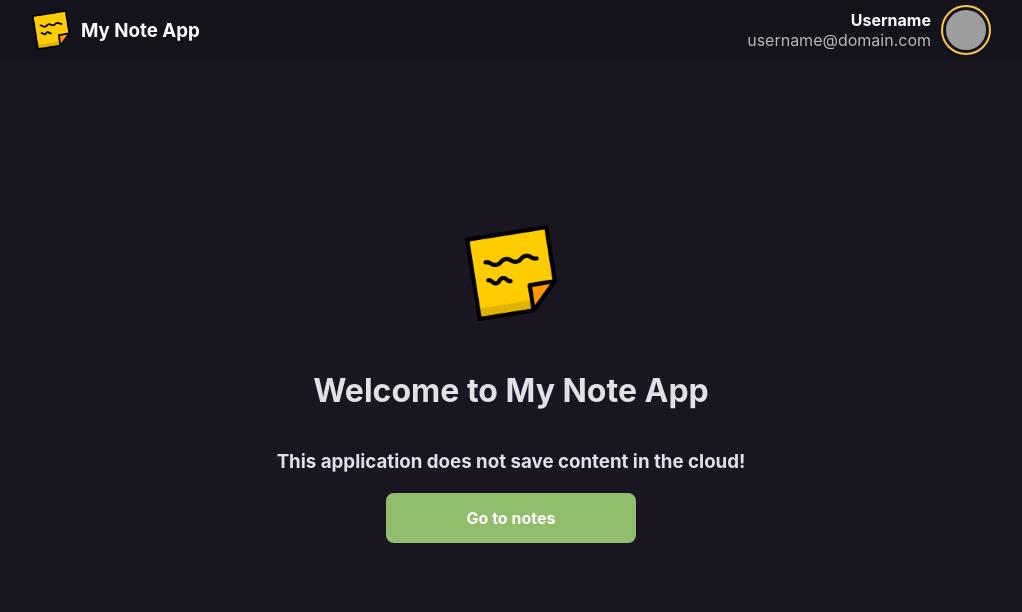
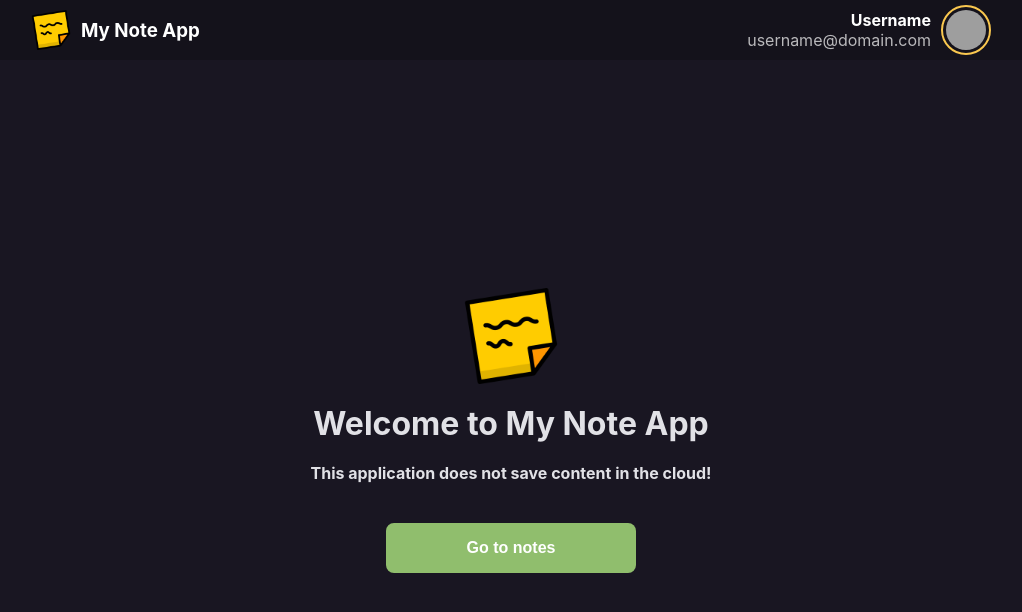
Before and after one commit to gustavoharff/private-notes, a React app in the folder packages/web/: page /#/ in a window 1280 px wide. Shown: the top 612 px of the page, without its empty margins (129-1151 px from the left). Built offline with nearby package versions, Linux system fonts and the light colour scheme; grey boxes are pictures that could not be loaded.

Commit message:
fix: layout and button component

```diff
--- a/packages/web/electron/main.ts
+++ b/packages/web/electron/main.ts
@@ -21,7 +21,7 @@ function createWindow(): void {
     webPreferences: {
       nodeIntegration: true,
     },
-    resizable: false,
+    // resizable: false,
   });
 
   if (process.env.NODE_ENV === 'development') {
--- /dev/null
+++ b/packages/web/src/components/Button/index.tsx
@@ -0,0 +1,19 @@
+import React from 'react';
+
+import { Container } from './styles';
+
+interface ButtonProps {
+  to: string;
+  title: string;
+  color: string;
+}
+
+const Button: React.FC<ButtonProps> = ({ to, title, color, children }) => ( //eslint-disable-line
+  <Container to={to} color={color}>
+    <button type="button">
+      {children}
+      {title}
+    </button>
+  </Container>
+);
+export default Button;
--- /dev/null
+++ b/packages/web/src/components/Button/styles.ts
@@ -0,0 +1,29 @@
+import styled from 'styled-components';
+import { Link } from 'react-router-dom';
+import { darken } from 'polished';
+
+export const Container = styled(Link)<{ color: string }>`
+  width: 250px;
+  height: 50px;
+  margin-top: 20px;
+  display: flex;
+  align-items: center;
+  justify-content: center;
+  text-align: center;
+
+  button {
+    width: 100%;
+    height: 100%;
+    border: 0;
+    font-weight: bold;
+    color: #fff;
+    font-size: 16px;
+    background: ${(props) => props.color};
+    border-radius: 8px;
+    transition: background-color 0.2s;
+
+    &:hover {
+      background: ${(props) => darken(0.2, props.color)};
+    }
+  }
+`;
--- a/packages/web/src/pages/Dashboard/index.tsx
+++ b/packages/web/src/pages/Dashboard/index.tsx
@@ -1,5 +1,6 @@
 import React from 'react';
-import { Link } from 'react-router-dom';
+
+import Button from '../../components/Button';
 
 import logo from '../../assets/icon.png';
 
@@ -10,9 +11,8 @@ const Dashboard: React.FC = () => (
     <img src={logo} alt="My Note App" />
     <h1>Welcome to My Note App</h1>
 
-    <h3>This application does not save content in the cloud!</h3>
-
-    <Link to="/lobby">Go to notes</Link>
+    <strong>This application does not save content in the cloud!</strong>
+    <Button to="/lobby" title="Go to notes" color="#90be6d" />
   </Container>
 );
 export default Dashboard;
--- a/packages/web/src/pages/Dashboard/styles.ts
+++ b/packages/web/src/pages/Dashboard/styles.ts
@@ -1,43 +1,19 @@
 import styled from 'styled-components';
-import { darken } from 'polished';
 
 export const Container = styled.div`
-  height: 617px;
+  height: calc(100vh - 60px);
   display: flex;
   flex-direction: column;
-  width: 100%;
-  flex: 1;
+  justify-content: center;
   align-items: center;
-  justify-content: center;
-  text-align: center;
 
   img {
-    padding: 30px;
-    width: 156px;
-    height: 156px;
+    width: 96px;
+    margin-bottom: 20px;
   }
 
   h1,
-  h3,
-  a {
-    padding: 20px;
-  }
-
-  a {
-    width: 250px;
-    height: 50px;
-    background: #90be6d;
-    color: #fff;
-    display: flex;
-    align-items: center;
-    justify-content: center;
-    text-align: center;
-    border-radius: 8px;
-    font-weight: bold;
-    transition: background-color 0.2s;
-
-    &:hover {
-      background: ${darken(0.2, '#90be6d')};
-    }
+  strong {
+    margin-bottom: 20px;
   }
 `;
--- a/packages/web/src/pages/Lobby/index.tsx
+++ b/packages/web/src/pages/Lobby/index.tsx
@@ -1,12 +1,13 @@
 import React from 'react';
-import { Link } from 'react-router-dom';
+
+import Button from '../../components/Button';
 
 import { Container } from './styles';
 
 const Lobby: React.FC = () => (
   <Container>
-    <Link to="/notes/1">Note 1</Link>
-    <Link to="/notes/2">Nota 2</Link>
+    <Button to="/notes/1" title="First note" color="#f9c74f" />
+    <Button to="/notes/2" title="Second note" color="#f9c74f" />
   </Container>
 );
 
--- a/packages/web/src/pages/Lobby/styles.ts
+++ b/packages/web/src/pages/Lobby/styles.ts
@@ -1,5 +1,4 @@
 import styled from 'styled-components';
-import { darken } from 'polished';
 
 export const Container = styled.div`
   display: flex;
@@ -7,26 +6,4 @@ export const Container = styled.div`
   justify-content: center;
   height: calc(100vh - 60px);
   flex-direction: column;
-
-  a {
-    text-decoration: none;
-    border: 0;
-    width: 250px;
-    height: 50px;
-    background: #f9c74f;
-    color: #fff;
-    display: flex;
-    align-items: center;
-    justify-content: center;
-    text-align: center;
-    border-radius: 8px;
-    font-weight: bold;
-    transition: background-color 0.2s;
-    font-size: 16px;
-    margin: 10px;
-
-    &:hover {
-      background: ${darken(0.2, '#f9c74f')};
-    }
-  }
 `;
--- a/packages/web/src/pages/Notes/index.tsx
+++ b/packages/web/src/pages/Notes/index.tsx
@@ -3,6 +3,7 @@ import { TiArrowLeft } from 'react-icons/ti';
 import { Link, useParams } from 'react-router-dom';
 
 import { Container, Title, Text } from './styles';
+import Button from '../../components/Button';
 
 const Notes: React.FC = () => {
   const { id } = useParams();
@@ -33,19 +34,17 @@ const Notes: React.FC = () => {
 
   return (
     <Container>
-      <div>
-        <Link to="/lobby">
-          <TiArrowLeft size={30} />
-        </Link>
-
-        <Title
-          placeholder="Type the title"
-          onChange={handleChangeTitle}
-          value={content.title}
-        />
-      </div>
+      <Title
+        placeholder="Type the title"
+        onChange={handleChangeTitle}
+        value={content.title}
+      />
 
       <Text maxLength={3800} onChange={handleChangeText} value={content.text} />
+
+      <Button to="/lobby" title="Go Back" color="#90be6d">
+        <TiArrowLeft size={30} />
+      </Button>
     </Container>
   );
 };
--- a/packages/web/src/pages/Notes/styles.ts
+++ b/packages/web/src/pages/Notes/styles.ts
@@ -1,38 +1,30 @@
 import styled from 'styled-components';
-import { darken } from 'polished';
 
 export const Container = styled.div`
-  width: 100%;
-  max-width: 960px;
-  margin: auto;
-  padding: 40px 40px 20px 40px;
+  height: calc(100vh - 60px);
+  display: flex;
+  flex-direction: column;
+  justify-content: center;
+  align-items: center;
+  padding: 50px 100px;
 
-  div {
+  button {
     display: flex;
     align-items: center;
-
-    a {
-      text-decoration: none;
-      color: #fff;
-
-      svg:hover {
-        color: ${darken(0.3, '#fff')};
-      }
-    }
+    justify-content: center;
+    margin-bottom: 20px;
   }
 `;
 
 export const Title = styled.input`
-  display: block;
-  width: 100%;
-  margin: auto;
-  margin-left: 10px;
-  padding: 10px;
   border: 0;
+  text-align: center;
   background: none;
   color: #fff;
   font-size: 20px;
   font-weight: bold;
+  margin-top: 20px;
+  margin-bottom: 20px;
 
   &:focus {
     outline: none;
@@ -40,23 +32,17 @@ export const Title = styled.input`
 `;
 
 export const Text = styled.textarea`
-  margin: 20px auto;
-  padding: 50px;
   width: 100%;
-  height: 470px;
+  height: 100%;
+  padding: 20px;
+  margin-bottom: 20px;
   border-radius: 5px;
   background: #444;
-
   color: #fff;
   font-size: 16px;
   border: 0;
   resize: none;
-  -webkit-user-select: none;
-  -webkit-touch-callout: none;
-  -khtml-user-select: none;
-  -moz-user-select: none;
-  -ms-user-select: none;
-  -o-user-select: none;
+  user-select: none;
 
   &:focus {
     outline: none;
--- a/packages/web/src/pages/Profile/index.tsx
+++ b/packages/web/src/pages/Profile/index.tsx
@@ -1,19 +1,12 @@
 import React from 'react';
 
 import { Container } from './styles';
+import Button from '../../components/Button';
 
-const Profile: React.FC = () => {
-  function handleLogout(): void {
-    window.close();
-  }
-
-  return (
-    <Container>
-      <button type="button" onClick={handleLogout}>
-        Exit the application
-      </button>
-    </Container>
-  );
-};
+const Profile: React.FC = () => (
+  <Container>
+    <Button title="Exit the application" color="#f94144" to="/" />
+  </Container>
+);
 
 export default Profile;
--- a/packages/web/src/pages/Profile/styles.ts
+++ b/packages/web/src/pages/Profile/styles.ts
@@ -1,30 +1,9 @@
 import styled from 'styled-components';
-import { darken } from 'polished';
 
 export const Container = styled.div`
   display: flex;
   flex: 1;
   align-items: center;
   justify-content: center;
-  height: 617px;
-
-  button {
-    border: 0;
-    width: 250px;
-    height: 50px;
-    background: #f94144;
-    color: #fff;
-    display: flex;
-    align-items: center;
-    justify-content: center;
-    text-align: center;
-    border-radius: 8px;
-    font-weight: bold;
-    transition: background-color 0.2s;
-    font-size: 16px;
-
-    &:hover {
-      background: ${darken(0.2, '#f94144')};
-    }
-  }
+  height: calc(100vh - 60px);
 `;
```
